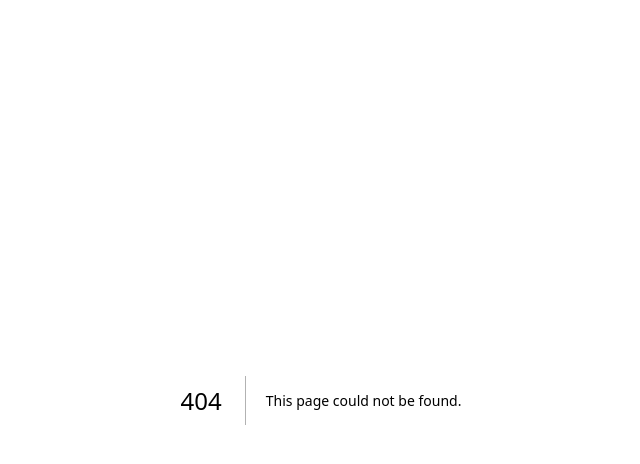
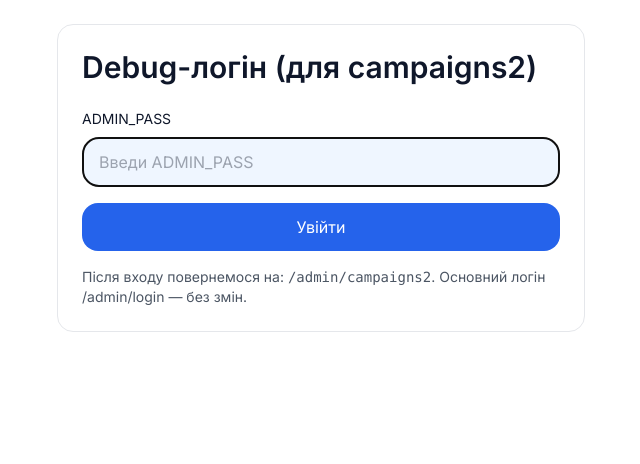
Before and after one commit to yurashko-ux/P-3-0, a Next.js app in the folder web/: page /admin/login2 in a window 1280 px wide. Before the commit this address had no page. Shown: the top 464 px of the page, without its empty margins (319-959 px from the left). Built offline with nearby package versions, Linux system fonts and the light colour scheme.

Commit message:
Create page.tsx

```diff
--- /dev/null
+++ b/web/app/admin/login2/page.tsx
@@ -0,0 +1,47 @@
+// web/app/admin/login2/page.tsx
+'use client';
+
+import { useEffect, useState } from 'react';
+
+export default function AdminLogin2Page() {
+  const [next, setNext] = useState('/admin/campaigns2');
+
+  useEffect(() => {
+    try {
+      const sp = new URLSearchParams(window.location.search);
+      const n = sp.get('next');
+      if (n) setNext(n);
+    } catch {}
+  }, []);
+
+  return (
+    <div className="mx-auto max-w-xl p-6">
+      <div className="rounded-2xl border p-6 bg-white">
+        <h1 className="text-3xl font-semibold mb-6">Debug-логін (для campaigns2)</h1>
+        {/* Чистий POST → сервер ставить куки і редіректить */}
+        <form method="POST" action="/api/admin/login2" className="space-y-4">
+          <input type="hidden" name="next" value={next} />
+          <label className="block">
+            <div className="text-sm mb-2">ADMIN_PASS</div>
+            <input
+              name="pass"
+              type="password"
+              className="w-full rounded-2xl border px-4 py-3 bg-blue-50"
+              placeholder="Введи ADMIN_PASS"
+              autoFocus
+              required
+            />
+          </label>
+
+          <button type="submit" className="w-full rounded-2xl bg-blue-600 text-white py-3">
+            Увійти
+          </button>
+
+          <p className="text-sm text-gray-600">
+            Після входу повернемося на: <code>{next}</code>. Основний логін /admin/login — без змін.
+          </p>
+        </form>
+      </div>
+    </div>
+  );
+}
```
